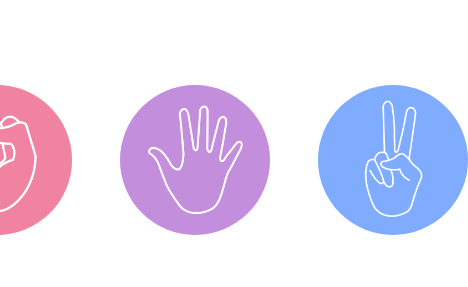
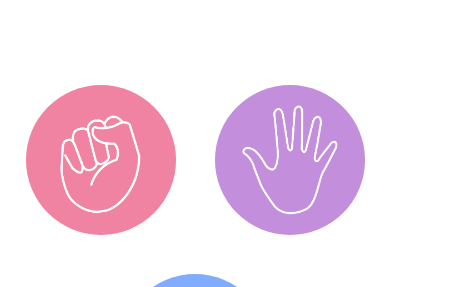
Before and after one commit to Dipika74/Rock-Paper-Scissor-Game, a plain HTML site: page index.html in a window 390 px wide. Shown: the part 83-370 px from the top of the page, 468 px wide, since content can reach past the window. Drawn offline with Linux system fonts and the light colour scheme.

Commit message:
Responsiveness

```diff
--- a/style.css
+++ b/style.css
@@ -61,3 +61,13 @@ img {
     padding: 1rem;
     border-radius: 1rem;
 }
+
+/* Responsive */
+@media  screen and (max-width: 900px) {
+    .choices {
+       display: flex;
+       flex-wrap: wrap;
+       justify-content: center;
+       gap: 1.5rem;
+    }
+}
```
